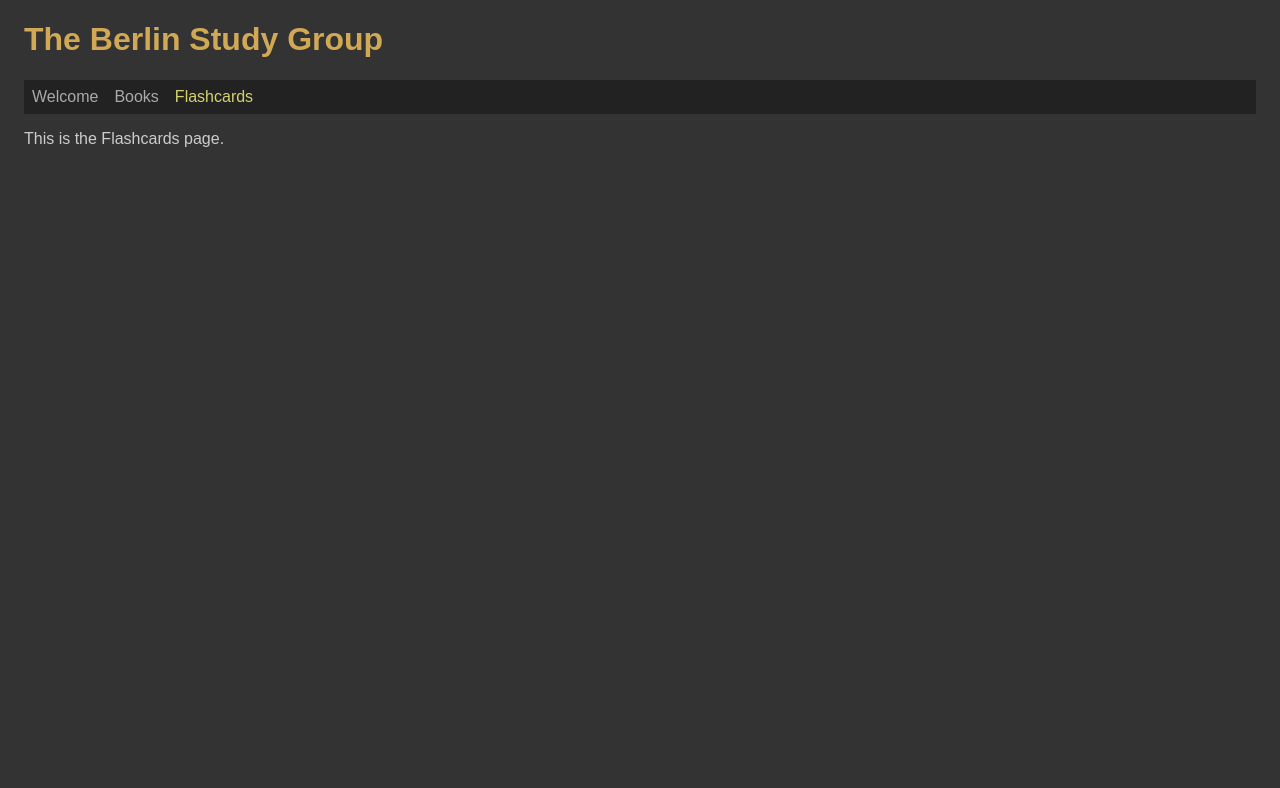
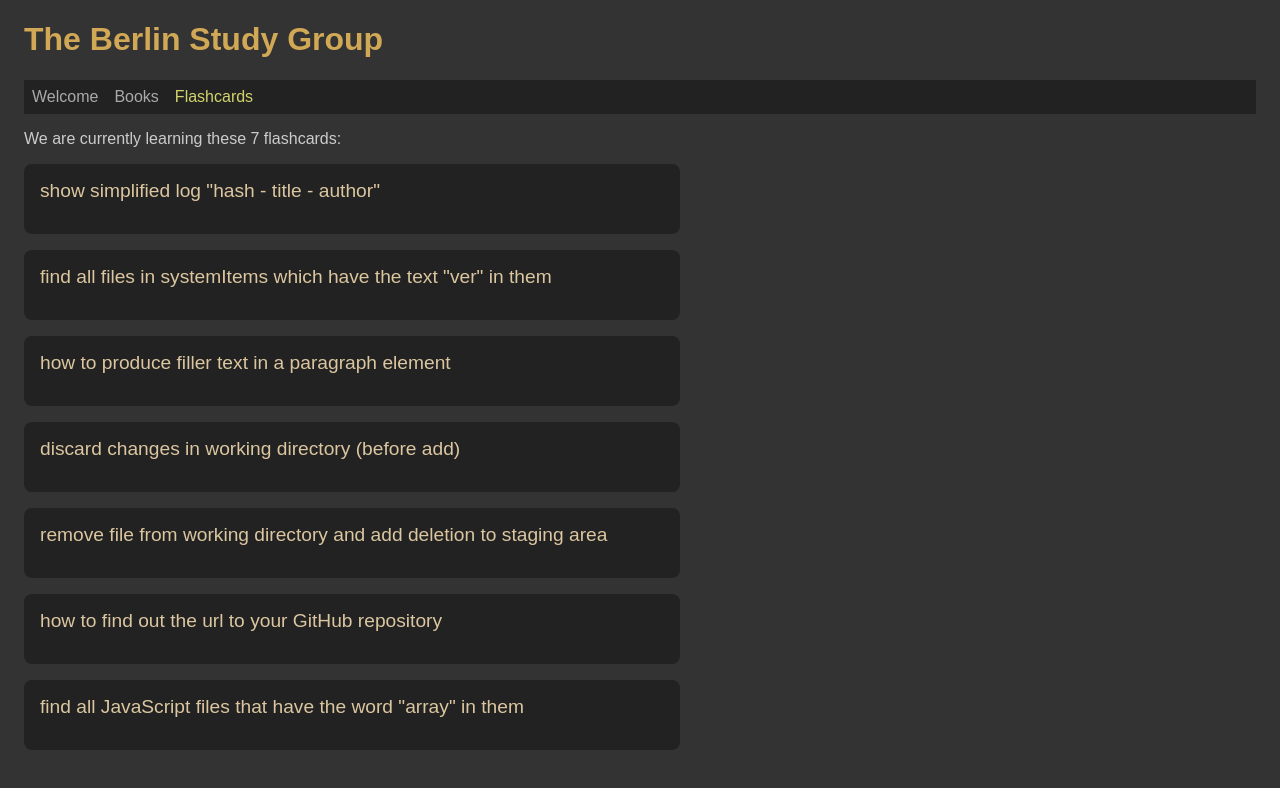
Before and after one commit to Galina-S/et-002-useContext, a React (Vite) app: page /flashcards in a window 1280 px wide. Shown: the top 788 px of the page. Built offline with nearby package versions, Linux system fonts and the light colour scheme; no server answers; data requests are answered from the project's data file.

Commit message:
Flashcards added

```diff
--- a/src/App.scss
+++ b/src/App.scss
@@ -22,14 +22,13 @@
 			color: rgb(211, 211, 110);
 		}
 	}
-}
 
 	.pageBooks {
 		.books {
 			margin-top: 1rem;
 			.book {
 				background-color: #222;
-			margin-top: 1rem;
+				margin-bottom: 1rem;
 				padding: 1rem;
 				display: flex;
 				gap: 1rem;
@@ -57,3 +56,31 @@
 			}
 		}
 	}
+
+	.pageFlashcards {
+        .flashcards {
+            .flashcard {
+                background-color: #222;
+                margin-bottom: 1rem;
+                padding: 1rem;
+                width: 39rem;
+                border-radius: .5rem;
+
+                .front {
+                    font-size: 1.2rem;
+                    margin-bottom: 1rem;
+                    color: rgb(219, 198, 160);
+                    cursor: pointer;
+                }
+
+                .back {
+                    color: brown;
+                    font-size: 1.1rem;
+                }
+            }
+        }
+    }
+    a {
+        color: rgb(209, 166, 85);
+    }
+}
--- a/src/AppContext.tsx
+++ b/src/AppContext.tsx
@@ -5,33 +5,48 @@
 
 export interface IAppContext {
     appTitle: string;
-    books: any;
+    books: IBook[];
+    flashcards: IFlashcard[],
+    handleToggleFlashcard: (arg0: IFlashcard) => void
 }
 
 interface IAppProvider {
     children: React.ReactNode;
 }
 
-interface IBook {
+export interface IBook {
     id: number;
-    idCode: string;
+    idCode: number;
     title: string;
     description: string;
     language: string;
 }
+
+export interface IFlashcard {
+    id: number,
+    category: string,
+    front: string,
+    back: string,
+    isOpen: boolean
+}
+
+
+export const AppContext = createContext<IAppContext>({} as IAppContext);
+//export const AppContext = createContext<IAppContext | null>(null);
 
 
 export function capitalizeFirstLetter(line: string) {
     return line.charAt(0).toUpperCase() + line.slice(1);
 }
 
-export const AppContext = createContext<IAppContext | null>(null);
-
 const booksUrl = 'https://edwardtanguay.vercel.app/share/techBooks.json';
-
+const flashcardsUrl = 'http://localhost:5556/flashcards';
 
 export const AppProvider: React.FC<IAppProvider> = ({ children }) => {
     const [books, setBooks] = useState<IBook[]>([]);
+
+    const [flashcards, setFlashcards] = useState<IFlashcard[]>([]);
+
     const appTitle = "The Berlin Study Group";
 
     useEffect(()=> {
@@ -45,7 +60,7 @@
                     idCode: rawBook.idCode,
                     title: rawBook.title,
                     description: rawBook.descrition,
-                    language: rawBook.language === '' ? 'English' : capitalizeFirstLetter(rawBook)
+                    language: rawBook.language === '' ? 'English' : capitalizeFirstLetter(rawBook.language)
                 };
                 _books.push(_book)
             });
@@ -54,11 +69,39 @@
     }, 1000);
     }, [])
 
+
+
+    useEffect(() => {
+        (async () => {
+            const rawFlashcards = (await axios.get(flashcardsUrl)).data;
+            const _flashcards: IFlashcard[] = [];
+            rawFlashcards.forEach((rawFlashcard: any) => {
+                const _flashcard: IFlashcard = {
+                    id: rawFlashcard.id,
+                    category: rawFlashcard.category,
+                    front: rawFlashcard.front,
+                    back: rawFlashcard.back,
+                    isOpen: false
+                };
+                _flashcards.push(_flashcard);
+            });
+            setFlashcards(_flashcards);
+        })();
+    }, []);
+
+
+    const handleToggleFlashcard = (flashcard: IFlashcard) => {
+        flashcard.isOpen = !flashcard.isOpen;
+        setFlashcards([...flashcards]);
+    }
+
     return (
         <AppContext.Provider value={{
             appTitle,
-            books
-            }}>
+            books,
+            flashcards,
+            handleToggleFlashcard
+        }}>
             {children}
         </AppContext.Provider>
     );
--- a/src/components/PageBooks.tsx
+++ b/src/components/PageBooks.tsx
@@ -1,25 +1,22 @@
 import {useContext} from 'react';
-import { AppContext } from '../AppContext';
+import { AppContext, IAppContext, IBook } from '../AppContext';
 
 export const PageBooks = () => {
 
-	const { books } = useContext<any>(AppContext);
-	console.log(books)
+	const { books } = useContext<IAppContext>(AppContext);
 
 	return (
 		<div className = "pageBooks">
 		{books.length === 0 ?
 			(<p>Loading...</p>)
 			: ( <div className="books">
-					{books.map((book: any) => {
+					{books.map((book: IBook) => {
 						return (
 							<div className="book" key={book.id}>
 								<img src={`https://edwardtanguay.vercel.app/share/images/techBooks/${book.idCode}.jpg`}/>
 								<div className="info">
 									<div className="title">{book.title}</div>
-									<div className="description">
-										{book.description}
-									</div>
+									<div className="description">{book.description}</div>
 								</div>
 							</div>
 						);
--- a/src/components/PageFlashcards.tsx
+++ b/src/components/PageFlashcards.tsx
@@ -1,7 +1,25 @@
+import { useContext } from 'react';
+import { AppContext } from '../AppContext';
+
 export const PageFlashcards = () => {
+	const { flashcards, handleToggleFlashcard } = useContext<any>(AppContext);
+
 	return (
-		<div className="page pageFlashcards">
-			<p>This is the Flashcards page.</p>
+		<div className="pageFlashcards">
+			<p>We are currently learning these {flashcards.length} flashcards:</p>
+
+			<div className="flashcards">
+				{flashcards.map((flashcard:any) => {
+					return (
+						<div className="flashcard" key={flashcard.id}>
+							<div className="front" onClick={() => handleToggleFlashcard(flashcard)}>{flashcard.front}</div>
+							{flashcard.isOpen && (
+								<div className="back">{flashcard.back}</div>
+							)}
+						</div>
+					);
+				})}
+			</div>
 		</div>
 	);
 };
--- a/src/components/PageWelcome.tsx
+++ b/src/components/PageWelcome.tsx
@@ -1,18 +1,16 @@
 import {useContext} from 'react';
 import { AppContext } from '../AppContext';
+import { NavLink } from 'react-router-dom';
+
 
 export const PageWelcome = () => {
 
-	const { books } = useContext< any >(AppContext);
+	const { books, flashcards  } = useContext< any >(AppContext);
 
 	return (
 		<>
 			<p>Welcome to this site.</p>
-			<p>In our club we are reading
-				{books.length == 0?
-				(<span> ...loading books ...  books.</span>)
-				: (<span> {books.length} books.</span>)}
-				</p>
+			<p>In our club we are reading <NavLink to="/books">{books.length} books</NavLink> learning <NavLink to="/flashcards">{flashcards.length} flashcards</NavLink>.</p>
 		</>
 	);
 };
--- /dev/null
+++ b/src/data/db.json
@@ -0,0 +1,46 @@
+{
+    "flashcards": [
+        {
+            "id": 1,
+            "category": "git",
+            "front": "show simplified log \"hash - title - author\"",
+            "back": "git log --pretty=format:\"%h - %s - %an\""
+        },
+        {
+            "id": 2,
+            "category": "linux",
+            "front": "find all files in systemItems which have the text \"ver\" in them",
+            "back": "find systemItems -iname \"*ver*\""
+        },
+        {
+            "id": 3,
+            "category": "emmet",
+            "front": "how to produce filler text in a paragraph element",
+            "back": "p>lorem"
+        },
+        {
+            "id": 4,
+            "category": "git",
+            "front": "discard changes in working directory (before add)",
+            "back": "git checkout -- [file]"
+        },
+        {
+            "id": 5,
+            "category": "git",
+            "front": "remove file from working directory and add deletion to staging area",
+            "back": "git rm [file]"
+        },
+        {
+            "id": 6,
+            "category": "git",
+            "front": "how to find out the url to your GitHub repository",
+            "back": "git remote show origin"
+        },
+        {
+            "id": 7,
+            "category": "linux",
+            "front": "find all JavaScript files that have the word \"array\" in them",
+            "back": " find . -iname \"*array*\""
+        }
+    ]
+}
```
Also changed, not shown: package.json (+6 -1 lines), 1 other file (tests, documents, lock files or other folders). Lines whose indentation alone changed are shown as unchanged.
